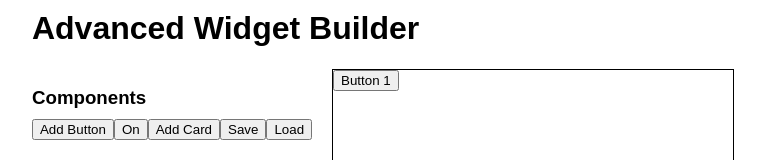
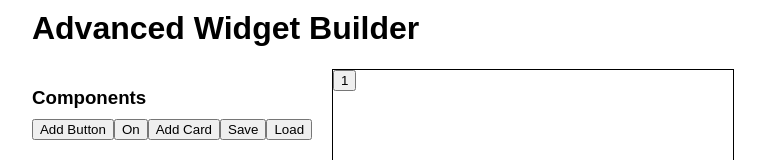
Before and after one commit to Juan321654/widget_builder_drag_and_drop, a React (Create React App) app: page / in a window 1280 px wide. Both pictures are taken after a click on the button "Add Button". Shown: the part 464-624 px from the top of the page, without its empty margins (257-1022 px from the left). Built offline with nearby package versions, Linux system fonts and the light colour scheme.

Commit message:
better logic, will try something else

```diff
--- a/src/components/AdvancedWidgetBuilder.jsx
+++ b/src/components/AdvancedWidgetBuilder.jsx
@@ -1,7 +1,7 @@
 import React, { useState, useEffect } from 'react';
 import Draggable from 'react-draggable';
 
-const DraggableButton = ({ id, position, updatePosition }) => {
+const DraggableButton = ({ id, position, updatePosition, text = "" }) => {
      const handleDrag = (e, data) => {
           updatePosition(id, { x: data.x, y: data.y });
      };
@@ -11,7 +11,7 @@ const DraggableButton = ({ id, position, updatePosition }) => {
                position={position}
                onDrag={handleDrag}
           >
-               <button>Button {id}</button>
+               <button>{text} {id}</button>
           </Draggable>
      );
 };
@@ -70,20 +70,20 @@ const AdvancedWidgetBuilder = () => {
                <div style={{ marginRight: '20px' }}>
                     <h3>Components</h3>
                     <button onClick={() => addComponent('button')}>Add Button</button>
-                    <button onClick={() => addComponent('onBtn')}>On</button>
+                    <button onClick={() => addComponent('btnOn')}>On</button>
                     <button onClick={() => addComponent('card')}>Add Card</button>
                     <button onClick={saveWidgetState}>Save</button>
                     <button onClick={loadWidgetState}>Load</button>
                </div>
 
                <div style={{ width: 400, height: 300, border: '1px solid black', position: 'relative' }}>
-                    {components.map((comp) =>
-                         comp.type === 'button' ? (
-                              <DraggableButton key={comp.id} id={comp.id} position={comp.position} updatePosition={updatePosition} />
-                         ) : (
-                              <DraggableCard key={comp.id} id={comp.id} position={comp.position} updatePosition={updatePosition} />
-                         )
-                    )}
+                    {
+                         components.map((comp) => {
+                              if (comp.type === 'button') return <DraggableButton key={comp.id} id={comp.id} position={comp.position} updatePosition={updatePosition} />
+                              if (comp.type === 'card') return <DraggableCard key={comp.id} id={comp.id} position={comp.position} updatePosition={updatePosition} />
+                              if (comp.type === 'btnOn') return <DraggableButton key={comp.id} id={comp.id} position={comp.position} updatePosition={updatePosition} text="On" />
+                         })
+                    }
                </div>
           </div>
      );
```
